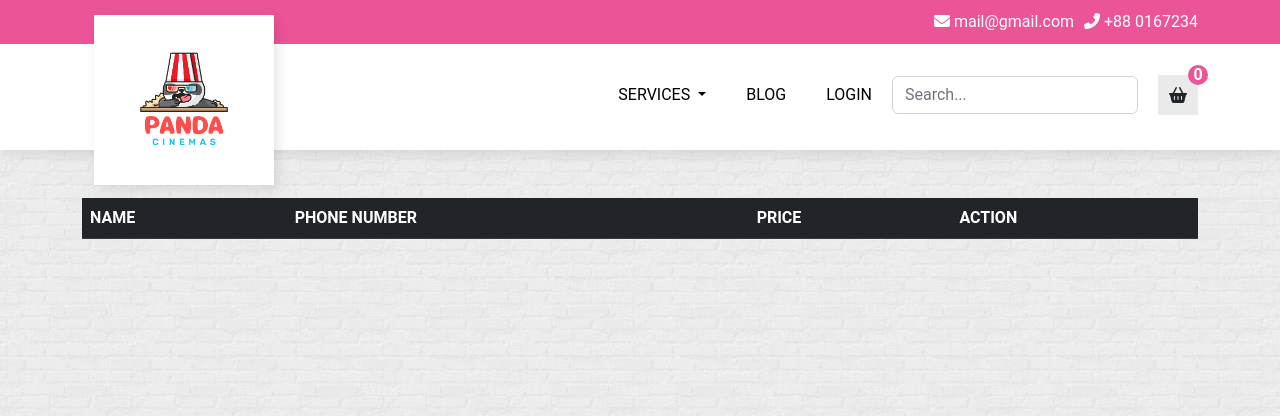
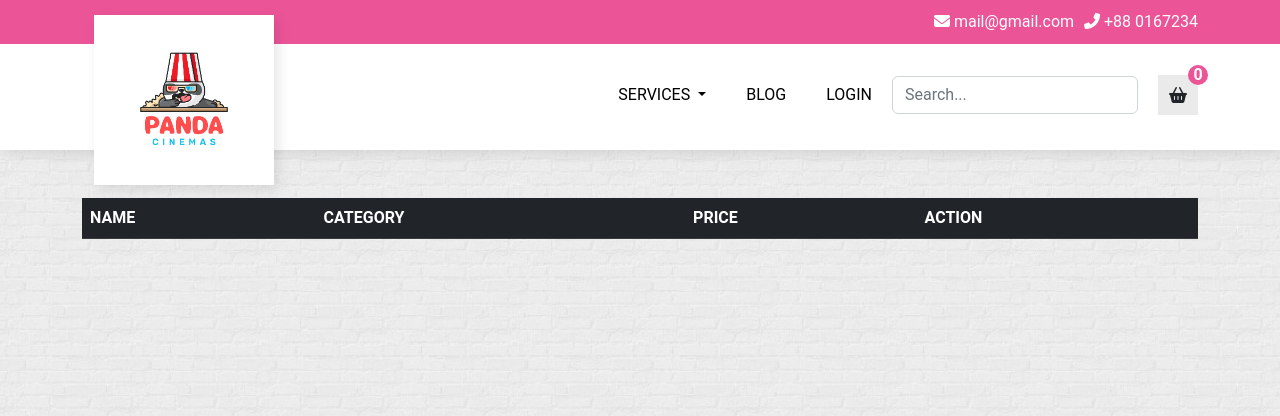
Before and after one commit to longnguyendev/movie-docker, a PHP site: page /cartgory.php in a window 1280 px wide. Shown: the top 416 px of the page. Run offline with PHP 8.4, Linux system fonts and the light colour scheme; data comes from the database, SQL or seed files in the repository; lists and menus that the app fills with data are empty.

Commit message:
edit code

```diff
--- a/movie/cartgory.php
+++ b/movie/cartgory.php
@@ -27,7 +27,7 @@ if (isset($_POST['id'])) {
             <thead>
                 <tr>
                     <th scope="col">NAME</th>
-                    <th scope="col">PHONE NUMBER</th>
+                    <th scope="col">CATEGORY</th>
                     <th scope="col">PRICE</th>
                     <th scope="col">ACTION</th>
                 </tr>
@@ -37,11 +37,12 @@ if (isset($_POST['id'])) {
                 <?php
                 foreach ($_SESSION['cartgory'] as $value) {
                     $product = $productModel->getProductByID("{$value}");
+                    $category = $categoryModel->getCatgoryByID($product['category_id'])
                 ?>
                     <thead>
                         <tr>
                             <td scope="col"><a style="text-decoration: none;" href="<?php echo "film.php?id={$value}" ?>"><?php echo $product['name'] ?></a></td>
-                            <td scope="col"><?php echo $product['phone_number'] ?></td>
+                            <td scope="col"><?php echo $category['name'] ?></td>
                             <td scope="col"><?php echo $product['price'] ?></td>
                             <td scope="col">
                                 <form action="" method="post" style="display: inline-block;">
```
